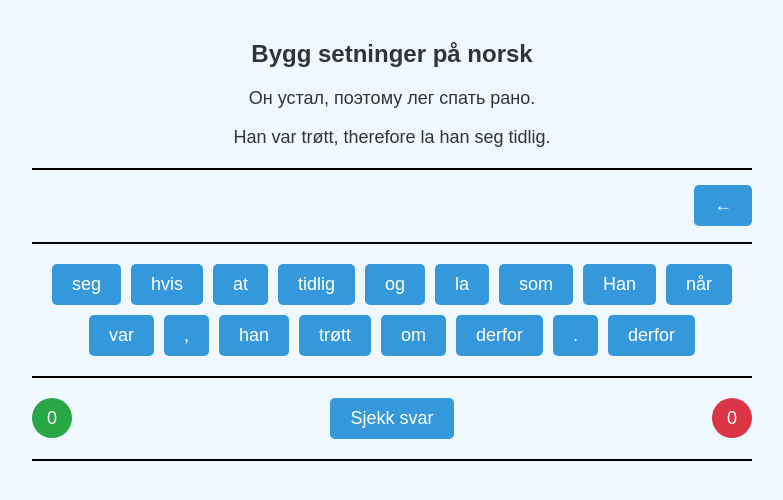
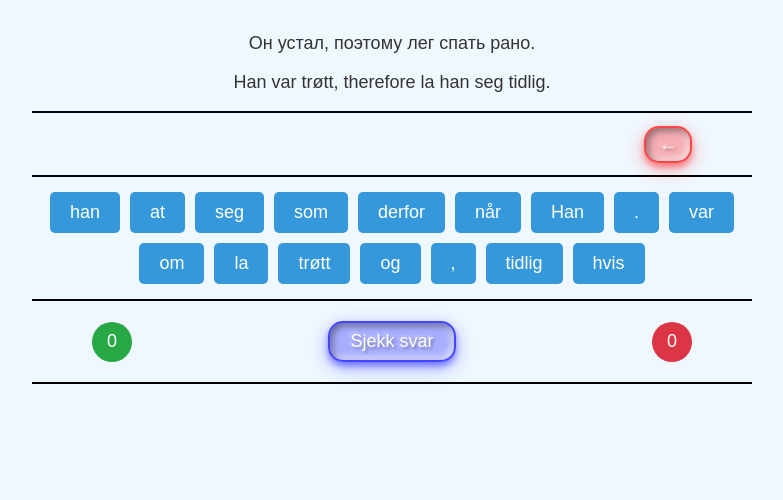
Before and after one commit to TarasLys/norway-rus, a plain HTML site: page buildSentence.html in a window 1280 px wide. Shown: the whole page, without its empty margins (248-1031 px from the left). Drawn offline with Linux system fonts and the light colour scheme.

Commit message:
Initial commit

```diff
--- a/buildSentence.html
+++ b/buildSentence.html
@@ -8,16 +8,15 @@
   </head>
   <body>
     <div class="container">
-      <h2>Bygg setninger på norsk</h2>
+      <!-- <h2>Bygg setninger på norsk</h2> -->
       <div id="russianSentenceContainer">
         <p id="russianSentence"></p>
         <p id="englishSentence"></p>
-        <!-- Добавляем элемент для английского предложения -->
       </div>
       <div class="separator"></div>
       <div id="sentenceContainer">
         <p id="sentence"></p>
-        <button class="glass-button" id="removeLastWord">&#x2190;</button>
+        <button class="glass-button-help" id="removeLastWord">&#x2190;</button>
       </div>
       <div class="separator"></div>
       <div id="wordsContainer"></div>
--- a/src/buildSentence.js
+++ b/src/buildSentence.js
@@ -782,7 +782,7 @@ function displaySentence() {
     document.getElementById("englishSentence").textContent = currentSentence.english; // Добавляем английский вариант предложения
     document.getElementById("sentence").textContent = ""; // Очищаем поле для набранного предложения
     const words = currentSentence.norwegian.split(/(\s|,|\.|!|\?)/).filter(word => word.trim() !== ""); // Разделяем слова и знаки препинания, удаляем пробелы
-    const randomExtraWords = getRandomWords(extraWords, 17 - words.length);
+    const randomExtraWords = getRandomWords(extraWords, 16 - words.length);
     const allWords = shuffleArray([...words, ...randomExtraWords]);
     const wordsContainer = document.getElementById("wordsContainer");
     wordsContainer.innerHTML = "";
--- a/stylesBuildSentence.css
+++ b/stylesBuildSentence.css
@@ -1,4 +1,210 @@
+body {
+    font-size: 18px;
+    text-align: center;
+    background-color: #f0f8ff;
+    color: #333;
+    margin: 0;
+    padding: 0;
+    font-family: Arial, sans-serif;
+}
 
+.container {
+    max-width: 800px;
+    margin: 0 auto;
+    padding: 15px;
+}
+
+h2 {
+    font-size: 24px;
+    margin-bottom: 15px;
+}
+
+#russianSentenceContainer {
+    margin-bottom: 5px;
+    /* Уменьшаем отступ */
+}
+
+#englishSentence {
+    margin-top: 0;
+    /* Убираем отступ */
+}
+
+#sentenceContainer {
+    display: flex;
+    justify-content: space-between;
+    align-items: center;
+    gap: 10px;
+    margin-bottom: 15px;
+    width: 75%;
+    margin-left: 12.5%;
+    height: 32px;
+}
+
+#sentence {
+    flex-grow: 1;
+    text-align: left;
+}
+
+#removeLastWord {
+    margin-left: auto;
+}
+
+.separator {
+    width: 90%;
+    height: 2px;
+    background-color: #000;
+    margin: 15px auto;
+}
+
+#wordsContainer {
+    display: flex;
+    flex-wrap: wrap;
+    justify-content: center;
+    gap: 10px;
+    margin-bottom: 15px;
+    width: 90%;
+    margin: 0 auto;
+}
+
+.word {
+    font-size: 18px;
+    padding: 10px 20px;
+    background-color: #3498db;
+    color: #fff;
+    border: none;
+    border-radius: 5px;
+    cursor: pointer;
+    transition: background-color 0.3s;
+}
+
+.word:hover {
+    background-color: #2980b9;
+}
+
+.glass-button {
+    font-size: 18px;
+    padding: 10px 20px;
+    background-color: #3498db;
+    color: #fff;
+    border: none;
+    border-radius: 5px;
+    cursor: pointer;
+    transition: background-color 0.3s;
+}
+
+.glass-button:hover {
+    background-color: #2980b9;
+}
+
+#feedback {
+    margin-top: 5px;
+    /* Уменьшаем отступ */
+    font-size: 18px;
+}
+
+#correctAnswer {
+    margin-top: 0;
+    /* Убираем отступ */
+    font-size: 18px;
+    color: #ff0000;
+}
+
+.score-container {
+    display: flex;
+    justify-content: space-between;
+    align-items: center;
+    width: 75%;
+    margin: 0 auto 15px;
+}
+
+.score {
+    display: flex;
+    justify-content: center;
+    align-items: center;
+    width: 40px;
+    height: 40px;
+    border-radius: 50%;
+    font-size: 18px;
+    color: #fff;
+}
+
+.correct {
+    background-color: #28a745;
+}
+
+.incorrect {
+    background-color: #dc3545;
+}
+
+@media (max-width: 600px) {
+    body {
+        font-size: 16px;
+    }
+
+    .word,
+    .glass-button {
+        font-size: 16px;
+        padding: 8px 16px;
+    }
+
+    h2 {
+        font-size: 20px;
+    }
+
+    #sentenceContainer {
+        width: 90%;
+        margin-left: 5%;
+    }
+}
+
+.glass-button {
+    font-size: 18px;
+    padding: 8px 20px;
+    color: #fff;
+    border: 2px solid rgba(0, 0, 255, 0.6);
+    border-radius: 15px;
+    cursor: pointer;
+    transition: color 0.5s, box-shadow 0.5s;
+    backdrop-filter: blur(10px);
+    box-shadow: 0 4px 6px rgba(0, 0, 255, 0.4), 0 6px 20px rgba(0, 0, 255, 0.3), inset 3px 3px 7px rgba(0, 0, 0, 0.4), inset -3px -3px 7px rgba(255, 255, 255, 0.6);
+    margin: 5px 0;
+    background: rgba(0, 0, 255, 0.3);
+    text-shadow: 2px 2px 3px rgba(0, 0, 0, 0.3), -2px -2px 3px rgba(255, 255, 255, 0.3);
+}
+
+.glass-button:hover {
+    color: #fff;
+
+    background: rgba(0, 0, 139, 0.4);
+
+    box-shadow: 0 4px 12px rgba(0, 0, 139, 0.5), 0 6px 20px rgba(0, 0, 139, 0.4), inset 3px 3px 7px rgba(0, 0, 0, 0.4), inset -3px -3px 7px rgba(255, 255, 255, 0.6);
+}
+
+
+.glass-button-help {
+    font-size: 18px;
+    padding: 6px 13px;
+    color: #fff;
+    border: 2px solid rgba(255, 0, 0, 0.6);
+
+    border-radius: 15px;
+    cursor: pointer;
+    transition: color 0.5s, box-shadow 0.5s;
+    backdrop-filter: blur(10px);
+    box-shadow: 0 4px 6px rgba(255, 0, 0, 0.4), 0 6px 20px rgba(255, 0, 0, 0.3), inset 3px 3px 7px rgba(0, 0, 0, 0.4), inset -3px -3px 7px rgba(255, 255, 255, 0.6);
+    margin: 5px 0;
+    background: rgba(255, 0, 0, 0.3);
+
+    text-shadow: 2px 2px 3px rgba(0, 0, 0, 0.3), -2px -2px 3px rgba(255, 255, 255, 0.3);
+}
+
+.glass-button-help:hover {
+    background-color: rgba(255, 0, 0, 0.4);
+
+    box-shadow: 0 4px 12px rgba(255, 0, 0, 0.5), 0 6px 20px rgba(255, 0, 0, 0.4), inset 3px 3px 7px rgba(0, 0, 0, 0.4), inset -3px -3px 7px rgba(255, 255, 255, 0.6);
+}
+
+/*
 body {
     font-size: 18px;
     text-align: center;
@@ -164,4 +370,4 @@ h2 {
         margin-left: 5%;
 
     }
-}
+} */
```
